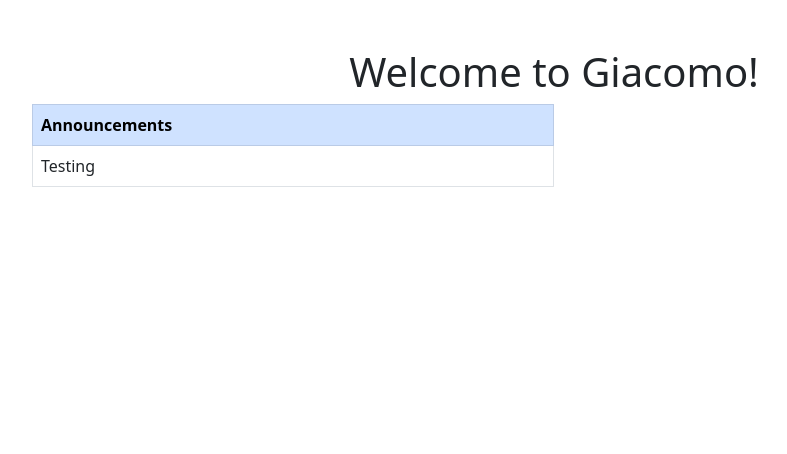
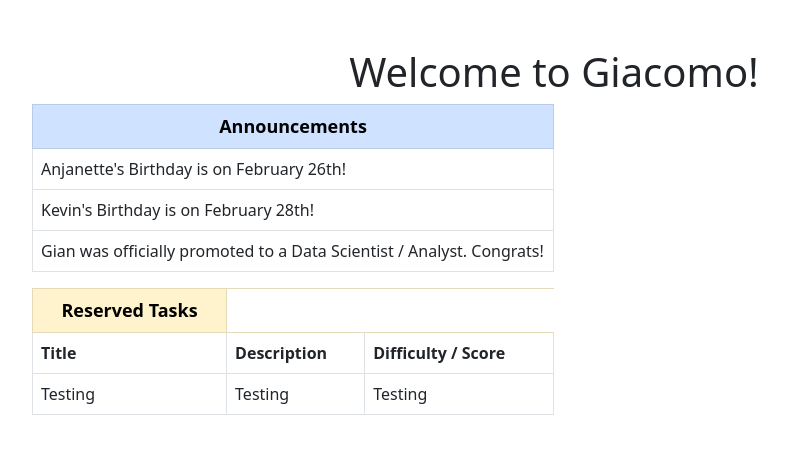
Before and after one commit to gianmillare/Giacomo_Tasks, a Flask app: page / in a window 1280 px wide. Shown: the part 66-520 px from the top of the page, without its empty margins (86-873 px from the left). Run offline with Flask 2, Linux system fonts and the light colour scheme; the visitor is signed in with stand-in values (Sample User, id 1); data that the repository does not hold is empty.

Commit message:
completed announcements table and created the reserved tasks table

```diff
--- a/templates/index.html
+++ b/templates/index.html
@@ -7,19 +7,57 @@
 {% block main %}
     <h1>Welcome to Giacomo!</h1>
 
+    <!-- List of Announcements -->
     <div class="col-6">
 
         <table class="table table-bordered">
-
-            <thead>
-                <tr class="table table-primary">
-                    <th scope="col">Announcements</th>
+            <thead class="table-primary">
+                <tr>
+                    <th scope="col" style="font-size: large; text-align: center;">Announcements</th>
                 </tr>
             </thead>
 
             <tbody>
+
                 <tr>
-                    <td scope="row">Testing</th>
+                    <td scope="row">Anjanette's Birthday is on February 26th!</th>
+                </tr>
+
+                <tr>
+                    <td scope="row">Kevin's Birthday is on February 28th!</th>
+                </tr>
+
+                <tr>
+                    <td scope="row">Gian was officially promoted to a Data Scientist / Analyst. Congrats!</th>
+                </tr>
+
+            </tbody>
+        </table>
+
+    </div>
+
+    <!-- List out the  -->
+    <div class="col-6">
+
+        <table class="table table-bordered">
+            <thead class="table-warning">
+                <tr>
+                    <th scope="col" style="font-size: large; text-align: center;">Reserved Tasks</th>
+                </tr>
+            </thead>
+
+            <tbody>
+
+                <tr>
+                    <th scope="col">Title</th>
+                    <th scope="col">Description</th>
+                    <th scope="col">Difficulty / Score</th>
+                </tr>
+
+                <tr>
+                    <td>Testing</td>
+                    <td>Testing</td>
+                    <td>Testing</td>
                 </tr>
             </tbody>
         </table>
```
Also changed, not shown: 2 other files.
